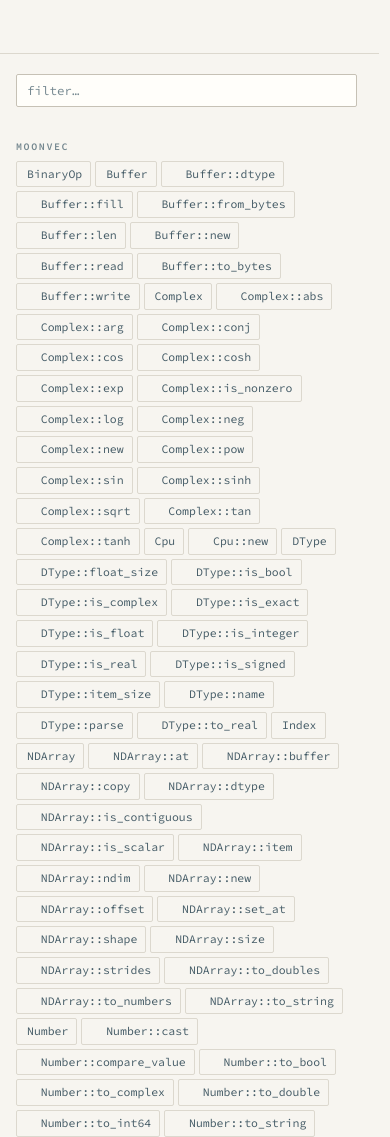
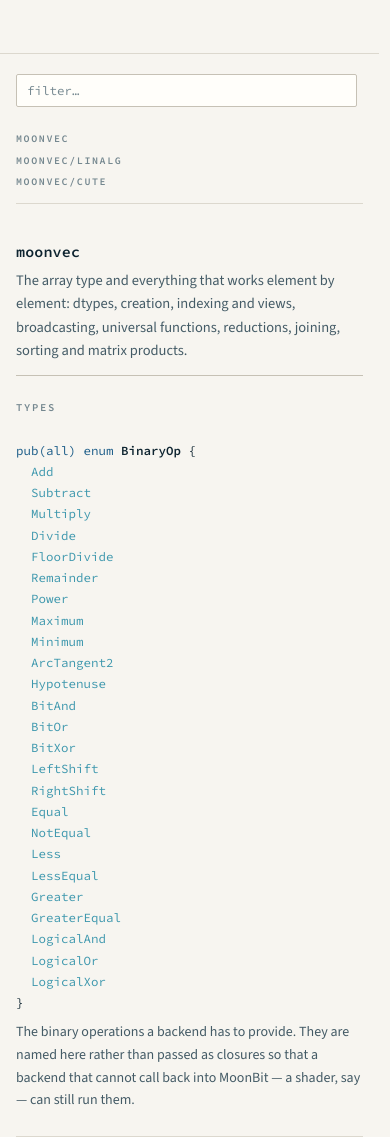
Before and after one commit to moonbitstack/moonvec, a plain HTML site: page docs/api.html in a window 390 px wide. Shown: the part 400-1537 px from the top of the page. Drawn offline with nearby package versions, Linux system fonts and the light colour scheme.

Commit message:
fix(moonvec): keep the reference index off a phone screen.
The index lists every entry, which is what makes it useful beside the text on a wide screen. Above the
text on a phone it pushed the first type 2 500 pixels down. The list is now hidden below 900 pixels;
the package names stay as anchors, and the filter still searches every entry.

Signed-off-by: Leo Cheng (heke1228) <chengkelfan@qq.com>

```diff
--- a/docs/assets/site.css
+++ b/docs/assets/site.css
@@ -1915,14 +1915,13 @@ body.api-filtered .api-group:not(.has-match) {
     border-bottom: 1px solid var(--rule);
     padding-bottom: 12px;
   }
+  /* The full index is useful beside the text and unusable above it: on a phone it would push the
+     reference 2 500 pixels down. The filter still searches every entry, and the package names stay. */
   .api-side ul {
-    display: flex;
-    flex-wrap: wrap;
-    gap: 4px;
-  }
-  .api-side li a {
-    border: 1px solid var(--rule);
-    border-radius: 2px;
+    display: none;
+  }
+  .api-side h2 {
+    margin: 10px 0 4px;
   }
 }
 
```
